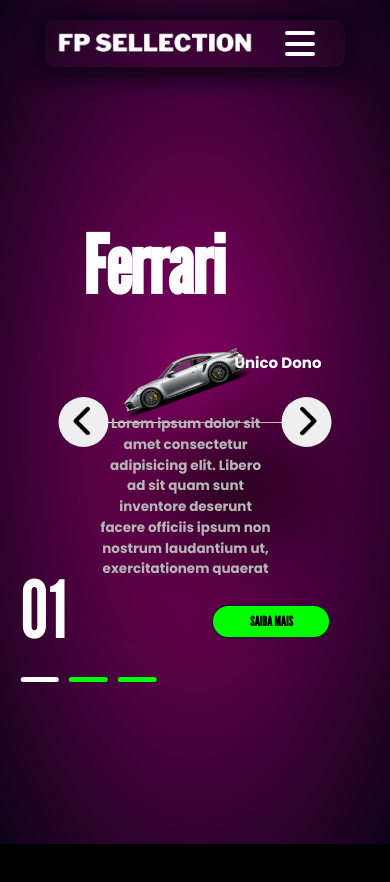
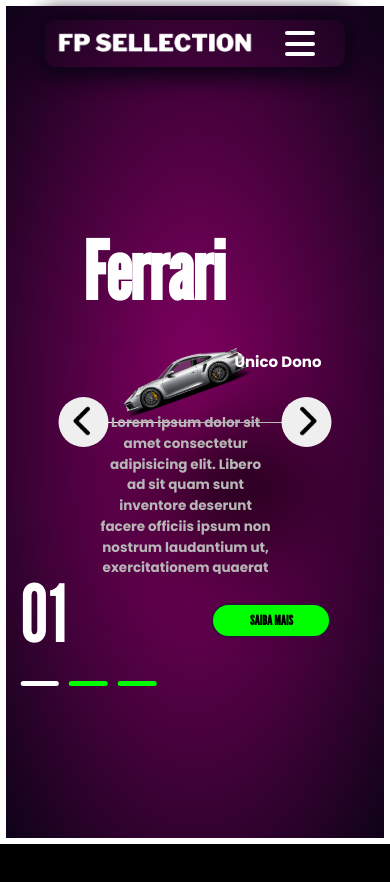
Before and after one commit to guilherm707070/site-de-vendas-, a plain HTML site: page index.html in a window 390 px wide. Shown: the top 882 px of the page. Drawn offline with nearby package versions, Linux system fonts and the light colour scheme.

Commit message:
Add files via upload

```diff
--- a/css/responcivo.css
+++ b/css/responcivo.css
@@ -1,8 +1,15 @@
 @media (max-width: 393px) {
-  section {
+  body {
+    border: solid;
+    width: 100%;
+    height: 100svh;
+    & section {
+      width: 100%;
+      height: 100%;
+      border: solid;
       & .car-img {
         display: block;
-      max-width: 80%;
+        width: 100%;
         height: auto;
         margin: 0 auto;
         position: relative;
@@ -19,13 +26,11 @@
 
         & p,
         car-infomation {
-
           font-size: 15px;
           overflow: hidden;
         }
         & h2,
         .h2 {
-
           font-size: 22px;
           margin-top: 10px;
           position: absolute;
@@ -38,6 +43,7 @@
           height: 180px;
           margin-right: 50px;
           font-weight: bold;
+        }
       }
     }
   }
--- a/script/scrpt01.js
+++ b/script/scrpt01.js
@@ -12,7 +12,7 @@ let firstPosition =0
 let lastPosition = item.length-1
 
 preveButton.onclick = () =>{
-    list.style.setProperty("--calculetion", -1)
+   /*  list.style.setProperty("--calculetion", -1) */
     active = active - 1 <firstPosition? lastPosition :active -1
     setEslaider()
     item [active].classList.add('acttive')
@@ -22,7 +22,7 @@ preveButton.onclick = () =>{
 
 nexteButton.onclick = () =>{
 
-    list.style.setProperty("--calculetion", 1)
+    /* list.style.setProperty("--calculetion", 1) */
     active = active + 1 >lastPosition?0:active+1
     setEslaider()
     item [active].classList.add('acttive')
```
Lines whose indentation alone changed are shown as unchanged.
